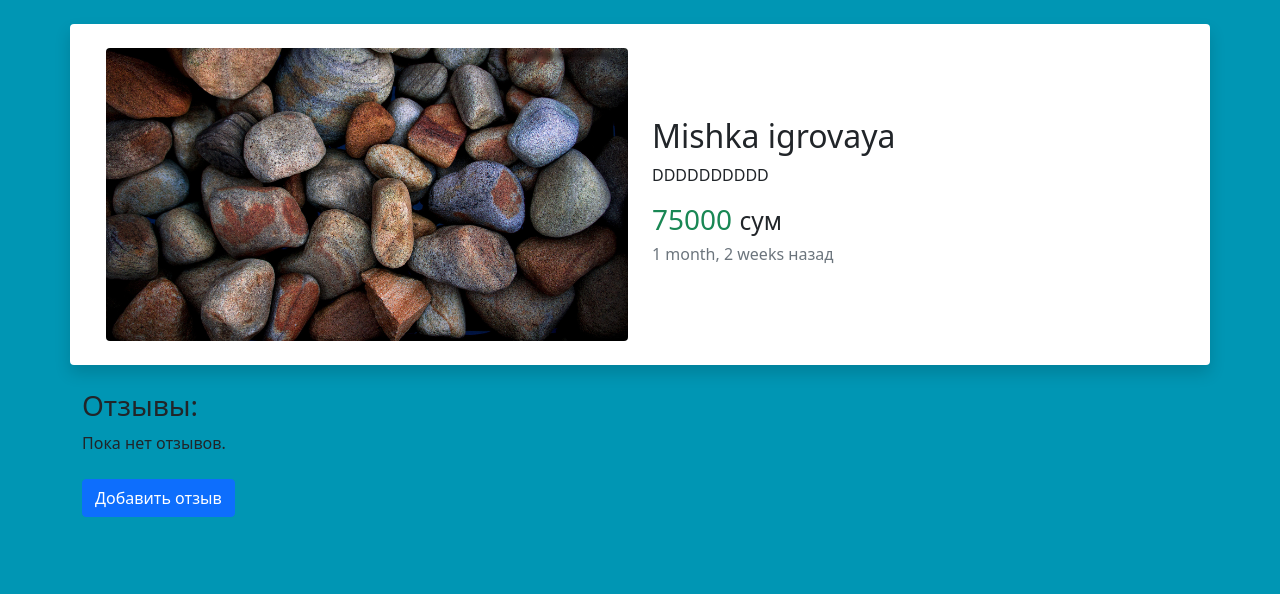
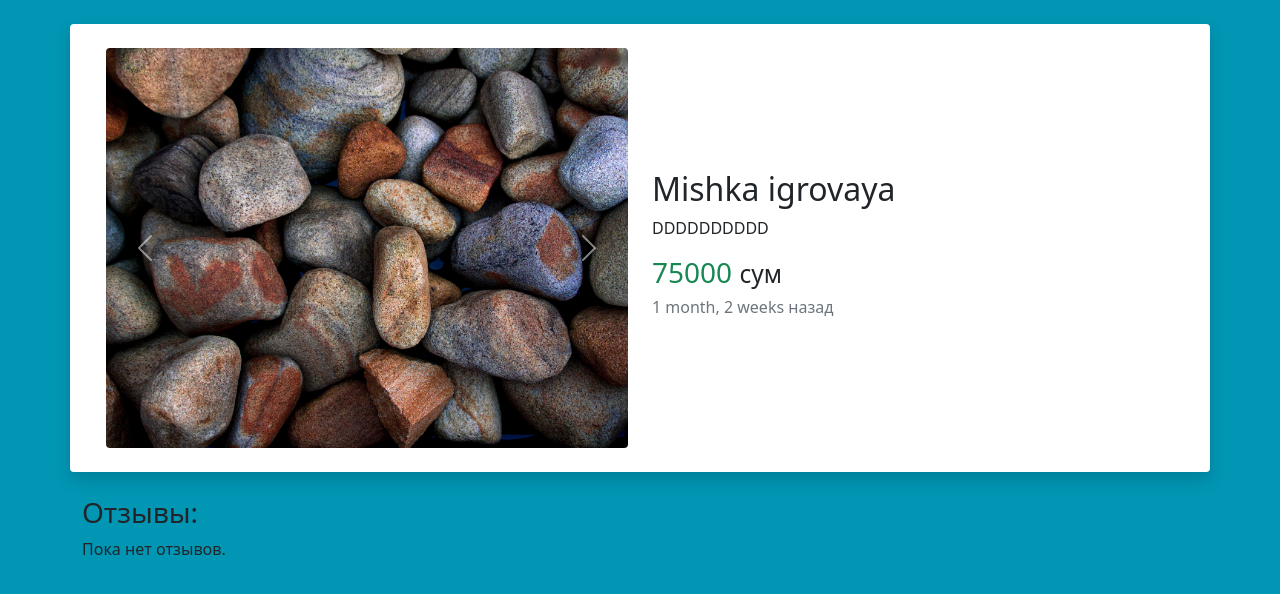
Before and after one commit to Soliev227dierbek/olx_blog, a Django app: page /product/24/ in a window 1280 px wide. Shown: the part 58-652 px from the top of the page. Run offline with Django 5.2, Linux system fonts and the light colour scheme; data comes from the database, SQL or seed files in the repository; both versions use the stored data as it was after the commit.

Commit message:
ten commit

```diff
--- a/olx/models.py
+++ b/olx/models.py
@@ -28,6 +28,8 @@ class Product(models.Model):
     title = models.CharField('Название', max_length=255, blank=False)
     text = models.TextField('Текст')
     image = models.ImageField('Фото', blank=True, null=True)
+    image2 = models.ImageField('Фото 2', blank=True, null=True, upload_to='photo_2/')
+    image3 = models.ImageField('Фото 3', blank=True, null=True, upload_to='photo_3/')
     price = models.IntegerField('Цена', default=0)
     date = models.DateTimeField('Дата выпуска', default = timezone.now)
     category = models.ForeignKey(Subcategory, on_delete=models.CASCADE, verbose_name = 'Категория', default = get_default_subcategory)
--- a/olx/templates/olx/product_detail.html
+++ b/olx/templates/olx/product_detail.html
@@ -6,18 +6,55 @@
 {% endblock %}
 
 {% block content %}
+<style>
+    #productCarousel .carousel-item img {
+      width: 100%;          /* по ширине контейнера */
+      height: 400px;        /* фиксированная высота для всех картинок */
+      object-fit: cover;    /* обрезает лишнее, сохраняя пропорции */
+      border-radius: 0.5rem; /* закругления, как у тебя */
+    }
+  </style>
+
 <div class="container py-4">
     <div class="row bg-white rounded shadow p-4 align-items-center">
-        <!-- Картинка слева -->
+        <!-- Карусель с фото товара слева -->
         <div class="col-md-6">
-            {% if product.image %}
-            <img src="{{ product.image.url }}" alt="{{ product.title }}" class="img-fluid rounded">
-            {% else %}
-            <img src="{% static 'img/9.png' %}" class="img-fluid rounded" alt="Default Image">
-            {% endif %}
+            <div id="productCarousel" class="carousel slide" data-bs-ride="carousel">
+                <div class="carousel-inner">
+                    {% if product.image %}
+                    <div class="carousel-item active">
+                        <img src="{{ product.image.url }}" class="d-block w-100 rounded" alt="{{ product.title }}">
+                    </div>
+                    {% else %}
+                    <div class="carousel-item active">
+                        <img src="{% static 'img/9.png' %}" class="d-block w-100 rounded" alt="Default Image">
+                    </div>
+                    {% endif %}
+
+                    {% if product.image2 %}
+                    <div class="carousel-item">
+                        <img src="{{ product.image2.url }}" class="d-block w-100 rounded" alt="{{ product.title }}">
+                    </div>
+                    {% endif %}
+
+                    {% if product.image3 %}
+                    <div class="carousel-item">
+                        <img src="{{ product.image3.url }}" class="d-block w-100 rounded" alt="{{ product.title }}">
+                    </div>
+                    {% endif %}
+                </div>
+                <button class="carousel-control-prev" type="button" data-bs-target="#productCarousel" data-bs-slide="prev">
+                    <span class="carousel-control-prev-icon" aria-hidden="true"></span>
+                    <span class="visually-hidden">Previous</span>
+                </button>
+                <button class="carousel-control-next" type="button" data-bs-target="#productCarousel" data-bs-slide="next">
+                    <span class="carousel-control-next-icon" aria-hidden="true"></span>
+                    <span class="visually-hidden">Next</span>
+                </button>
+            </div>
         </div>
 
-        <!-- Описание справа -->
+        <!-- Описание товара справа -->
         <div class="col-md-6">
             <h2>{{ product.title }}</h2>
             <p>{{ product.text }}</p>
@@ -48,8 +85,7 @@
         {% empty %}
         <p>Пока нет отзывов.</p>
         {% endfor %}
-
-        <a href="{% url 'add_review' product.id %}" class="btn btn-primary mt-2">Добавить отзыв</a>
     </div>
 </div>
+
 {% endblock %}
```
Also changed, not shown: db.sqlite3, media/photo_2/1._Черный_кот_с_рыбкой.jpg (added), media/photo_3/5._Белый_тигренок.jpg (added), olx/migrations/0024_product_image2_product_image3.py (added).
